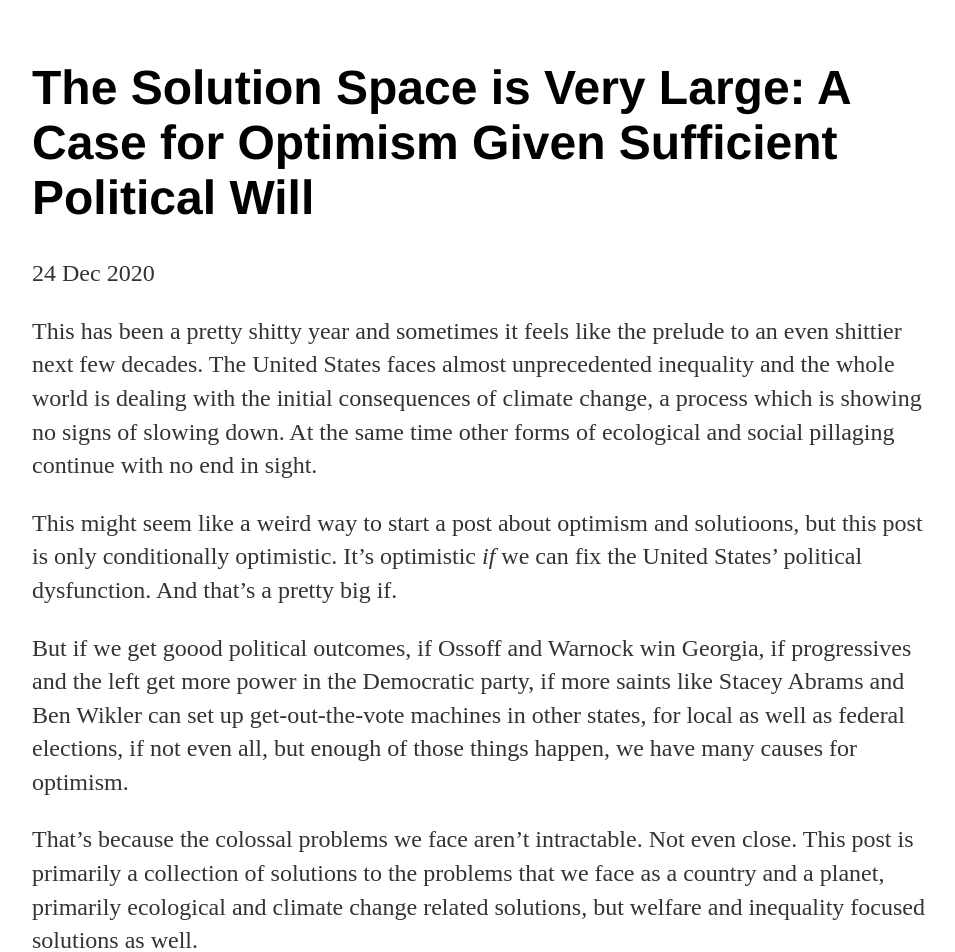
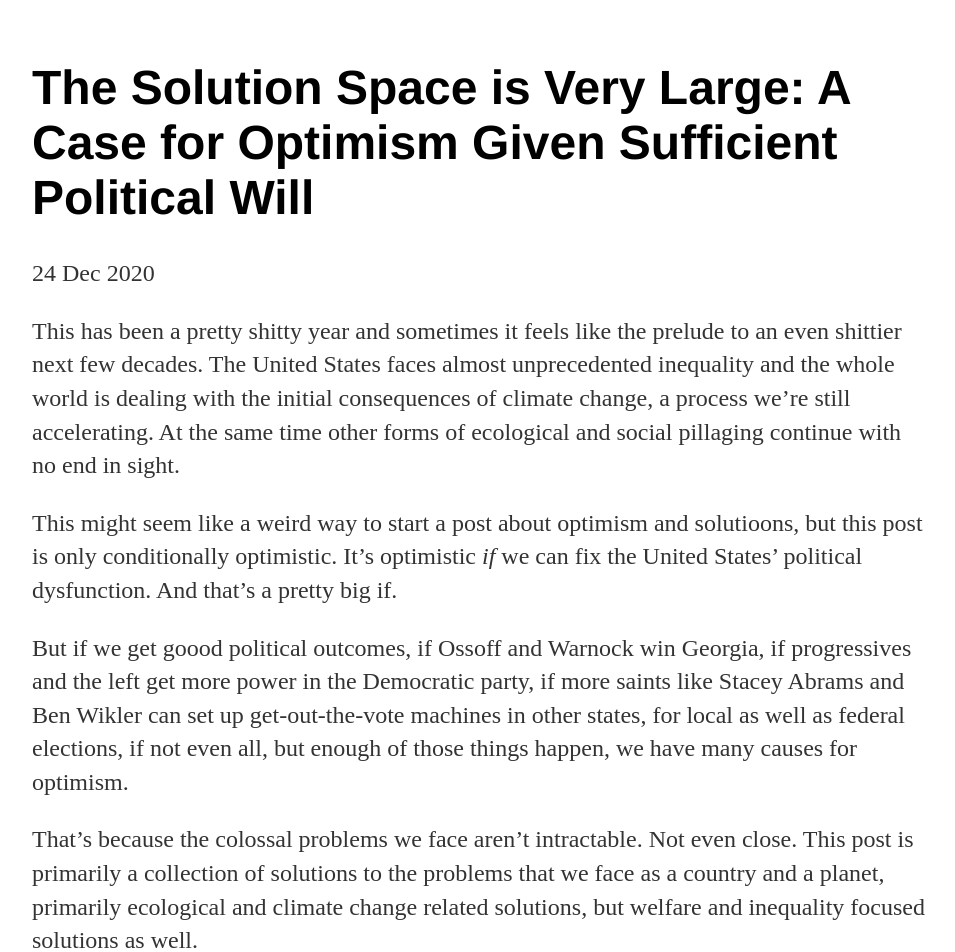
Before and after one commit to ZacSmir/placeholder-website, a Jekyll site: the page built from _posts/2020-12-19-The-Void-That-Binds.md, in a window 1280 px wide and 1400 px high. Shown: the top 952 px of the window, without its empty margins (160-1115 px from the left). Built offline with Jekyll 4.4.1, drawn with Linux system fonts in a browser that asks for light colours; some of the changed text lies outside the part shown.

Commit message:
Update 2020-12-19-The-Void-That-Binds.md

```diff
--- a/_posts/2020-12-19-The-Void-That-Binds.md
+++ b/_posts/2020-12-19-The-Void-That-Binds.md
@@ -4,7 +4,7 @@
 date: 2020-12-24
 tag: General
 ---
-This has been a pretty shitty year and sometimes it feels like the prelude to an even shittier next few decades. The United States faces almost unprecedented inequality and the whole world is dealing with the initial consequences of climate change, a process which is showing no signs of slowing down. At the same time other forms of ecological and social pillaging continue with no end in sight.
+This has been a pretty shitty year and sometimes it feels like the prelude to an even shittier next few decades. The United States faces almost unprecedented inequality and the whole world is dealing with the initial consequences of climate change, a process we're still accelerating. At the same time other forms of ecological and social pillaging continue with no end in sight.
 
 This might seem like a weird way to start a post about optimism and solutioons, but this post is only conditionally optimistic. It's optimistic _if_ we can fix the United States' political dysfunction. And that's a pretty big if.
 
@@ -12,7 +12,7 @@
 
 That's because the colossal problems we face aren't intractable. Not even close. This post is primarily a collection of solutions to the problems that we face as a country and a planet, primarily ecological and climate change related solutions, but welfare and inequality focused solutions as well.
 
-Think of this post like the bit from the Simpsons where Homer covers up the sign that says "Don't forget. you're here forever" with pictures of his daughter so that it says "do it for her."
+Think of this post like the bit from the Simpsons where Homer covers up the sign that says "Don't forget. you're here forever" with pictures of his daughter so that it says "do it for her." Where "it" is fighting the much, much harder political fights that need to be fought so we can enact the solutions we have.
 <img src="https://i.pinimg.com/originals/62/1f/3b/621f3b2135b528a0a1f99547e5075136.png"
      alt="do it for her"
      style="float: left; margin-right: 10px;"
```
